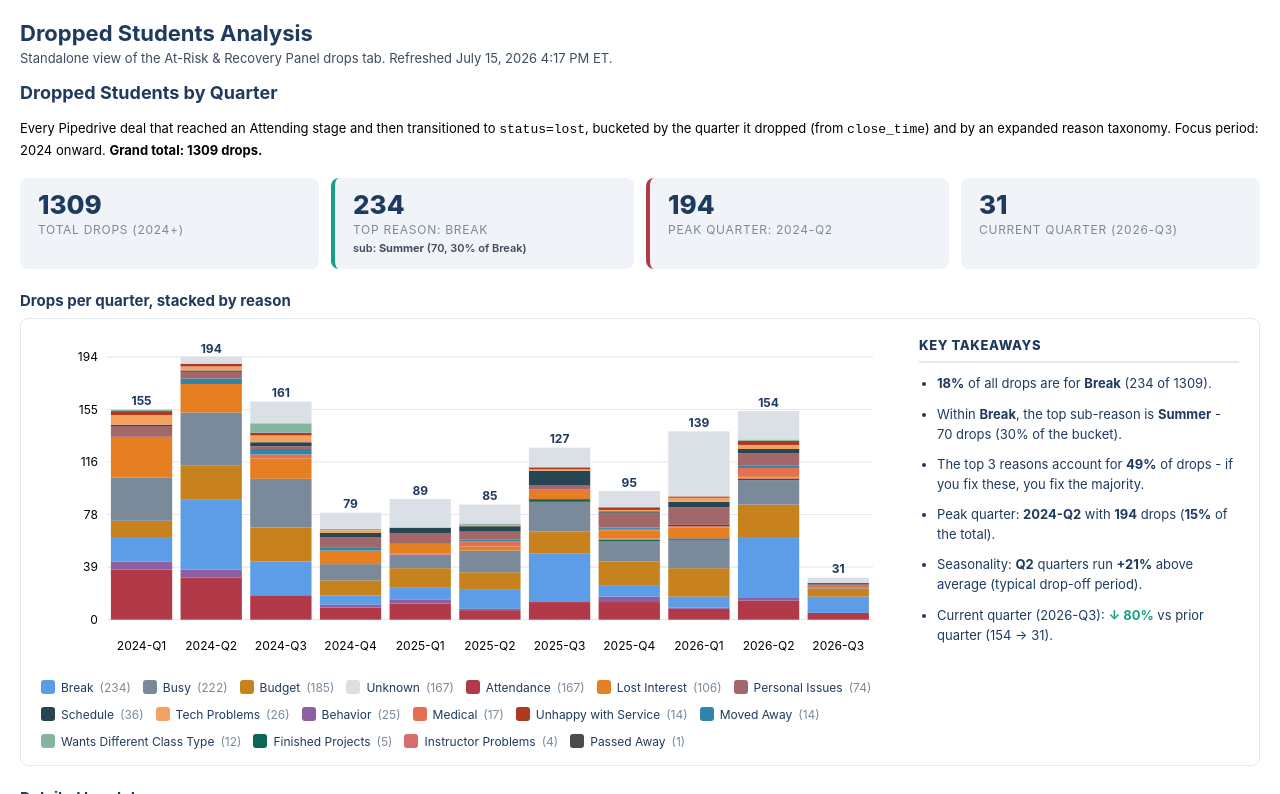
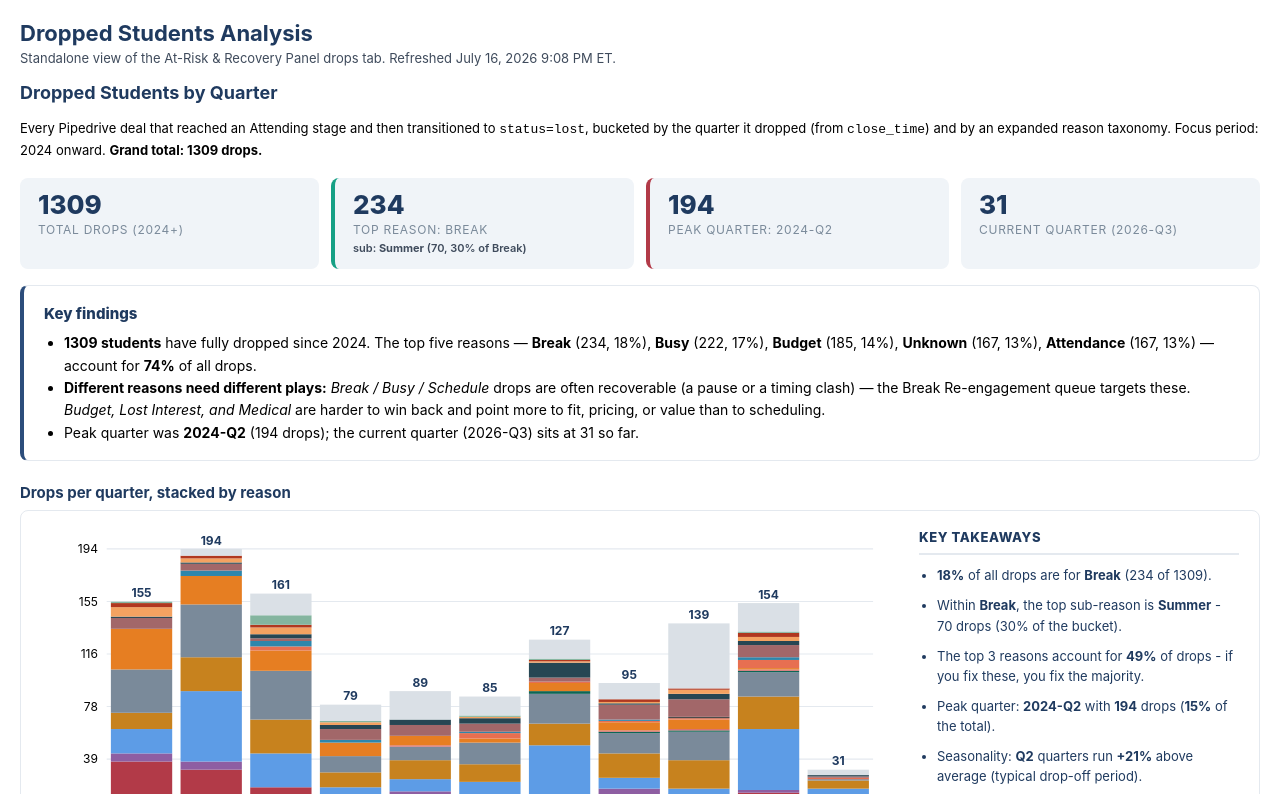
Before and after one commit to game-u/drops-analysis, a plain HTML site: page index.html in a window 1280 px wide. Shown: the top 794 px of the page. Drawn offline with Linux system fonts and the light colour scheme.

Commit message:
Drops analysis refresh 2026-07-16 21:08

```diff
--- a/index.html
+++ b/index.html
@@ -18,7 +18,7 @@ h3{font-size:15px;color:#1F3A5F}
 </style>
 </head><body>
 <h1>Dropped Students Analysis</h1>
-<div style="font-size:13px;color:#3F4B5C;margin-bottom:16px">Standalone view of the At-Risk &amp; Recovery Panel drops tab. Refreshed July 15, 2026 4:17 PM ET.</div>
+<div style="font-size:13px;color:#3F4B5C;margin-bottom:16px">Standalone view of the At-Risk &amp; Recovery Panel drops tab. Refreshed July 16, 2026 9:08 PM ET.</div>
 <div id="tab-drops" class="tab-pane">
 <h2 style="margin-top:0">Dropped Students by Quarter</h2>
 <p style="font-size:13px;color:#000;margin:0 0 18px;line-height:1.55">Every Pipedrive deal that reached an Attending stage and then transitioned to <code>status=lost</code>, bucketed by the quarter it dropped (from <code>close_time</code>) and by an expanded reason taxonomy. Focus period: 2024 onward. <strong>Grand total: 1309 drops.</strong></p>
@@ -28,6 +28,13 @@ h3{font-size:15px;color:#1F3A5F}
 <div class="kpi red"><div class="n">194</div><div class="l">Peak quarter: 2024-Q2</div></div>
 <div class="kpi"><div class="n">31</div><div class="l">Current quarter (2026-Q3)</div></div>
 </div>
+<div style="background:#fff;border:1px solid #E4E9EF;border-left:4px solid #2C4D7B;border-radius:8px;padding:16px 20px;margin:0 0 22px;font-size:14px;line-height:1.6;color:#000">
+<div style="font-weight:800;color:#1F3A5F;margin-bottom:6px;font-size:15px">Key findings</div>
+<ul style="margin:0;padding-left:20px">
+<li><strong>1309 students</strong> have fully dropped since 2024. The top five reasons &mdash; <strong>Break</strong> (234, 18%), <strong>Busy</strong> (222, 17%), <strong>Budget</strong> (185, 14%), <strong>Unknown</strong> (167, 13%), <strong>Attendance</strong> (167, 13%) &mdash; account for <strong>74%</strong> of all drops.</li>
+<li><strong>Different reasons need different plays:</strong> <em>Break / Busy / Schedule</em> drops are often recoverable (a pause or a timing clash) &mdash; the Break Re-engagement queue targets these. <em>Budget, Lost Interest, and Medical</em> are harder to win back and point more to fit, pricing, or value than to scheduling.</li>
+<li>Peak quarter was <strong>2024-Q2</strong> (194 drops); the current quarter (2026-Q3) sits at 31 so far.</li>
+</ul></div>
 <h3 style="margin:22px 0 8px;font-size:15px;color:#1F3A5F">Drops per quarter, stacked by reason</h3>
 <div style="background:#fff;border:1px solid #E4E9EF;border-radius:8px;padding:16px 20px;display:grid;grid-template-columns:minmax(0,1fr) 320px;gap:24px;align-items:start">
 <div style="overflow-x:auto;min-width:0">
@@ -614,7 +621,7 @@ h3{font-size:15px;color:#1F3A5F}
 <div style="font-size:13px;color:#000;line-height:1.55">The student took a break and has not responded to any communication regarding returning to classes.</div>
 </div>
 </div>
-<p style="font-size:11px;color:#7A8A9A;margin-top:14px;font-style:italic">Source: Pipedrive deals with status=lost from Attending stages. Reason bucketing mirrors the Slack drop form categories (fillout.com/t/vSspZHK3NAus). 'Drop Details' pulled from the drop-form Pipedrive Note. Refreshed 2026-07-15 4:17 PM ET.</p>
+<p style="font-size:11px;color:#7A8A9A;margin-top:14px;font-style:italic">Source: Pipedrive deals with status=lost from Attending stages. Reason bucketing mirrors the Slack drop form categories (fillout.com/t/vSspZHK3NAus). 'Drop Details' pulled from the drop-form Pipedrive Note. Refreshed 2026-07-16 9:08 PM ET.</p>
 </div>
 
 </body></html>
```
